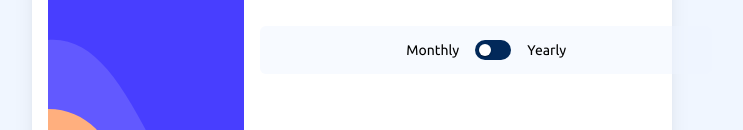
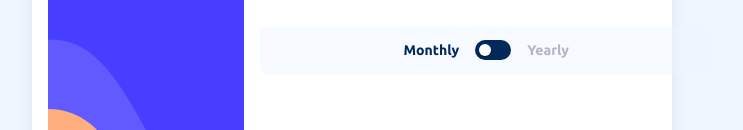
Before and after one commit to brianlagranda/multiStepForm, a React (Vite) app: page /select-plan in a window 1280 px wide. Shown: the part 420-550 px from the top of the page, without its empty margins (288-1031 px from the left). Built offline with nearby package versions, Linux system fonts and the light colour scheme.

Commit message:
chore: fix Switch style with a new CustomSwitch

```diff
--- a/src/components/SelectPlan/SelectPlan.tsx
+++ b/src/components/SelectPlan/SelectPlan.tsx
@@ -52,7 +52,11 @@ const SelectPlan: React.FC<SelectPlanProps> = ({
                     ))}
                 </div>
                 <div className="mt-8 flex h-12 items-center justify-center rounded-md bg-neutral-magnolia/50">
-                    <span className="mr-4 text-sm">Monthly</span>
+                    <span
+                        className={`mr-4 text-sm font-bold ${checked ? 'text-neutral-cool-gray/70' : 'text-primary-marine-blue'}`}
+                    >
+                        Monthly
+                    </span>
                     <label className="relative inline-flex cursor-pointer items-center">
                         <CustomSwitch
                             checked={checked}
@@ -60,7 +64,11 @@ const SelectPlan: React.FC<SelectPlanProps> = ({
                             inputProps={{ 'aria-label': 'controlled' }}
                         />
                     </label>
-                    <span className="ml-4 text-sm">Yearly</span>
+                    <span
+                        className={`ml-4 text-sm font-bold ${checked ? 'text-primary-marine-blue' : 'text-neutral-cool-gray/70'}`}
+                    >
+                        Yearly
+                    </span>
                 </div>
             </form>
         </>
```
